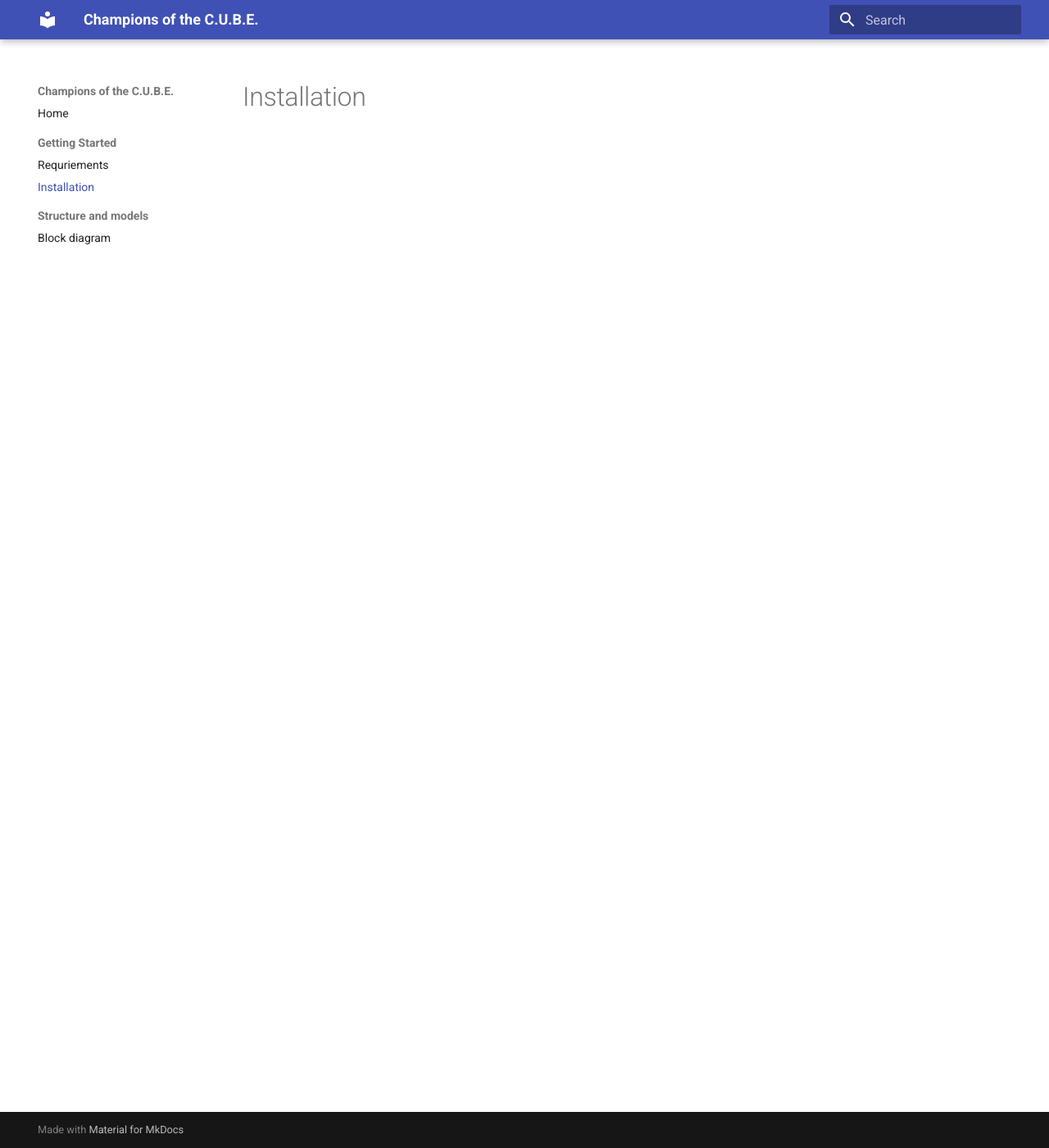
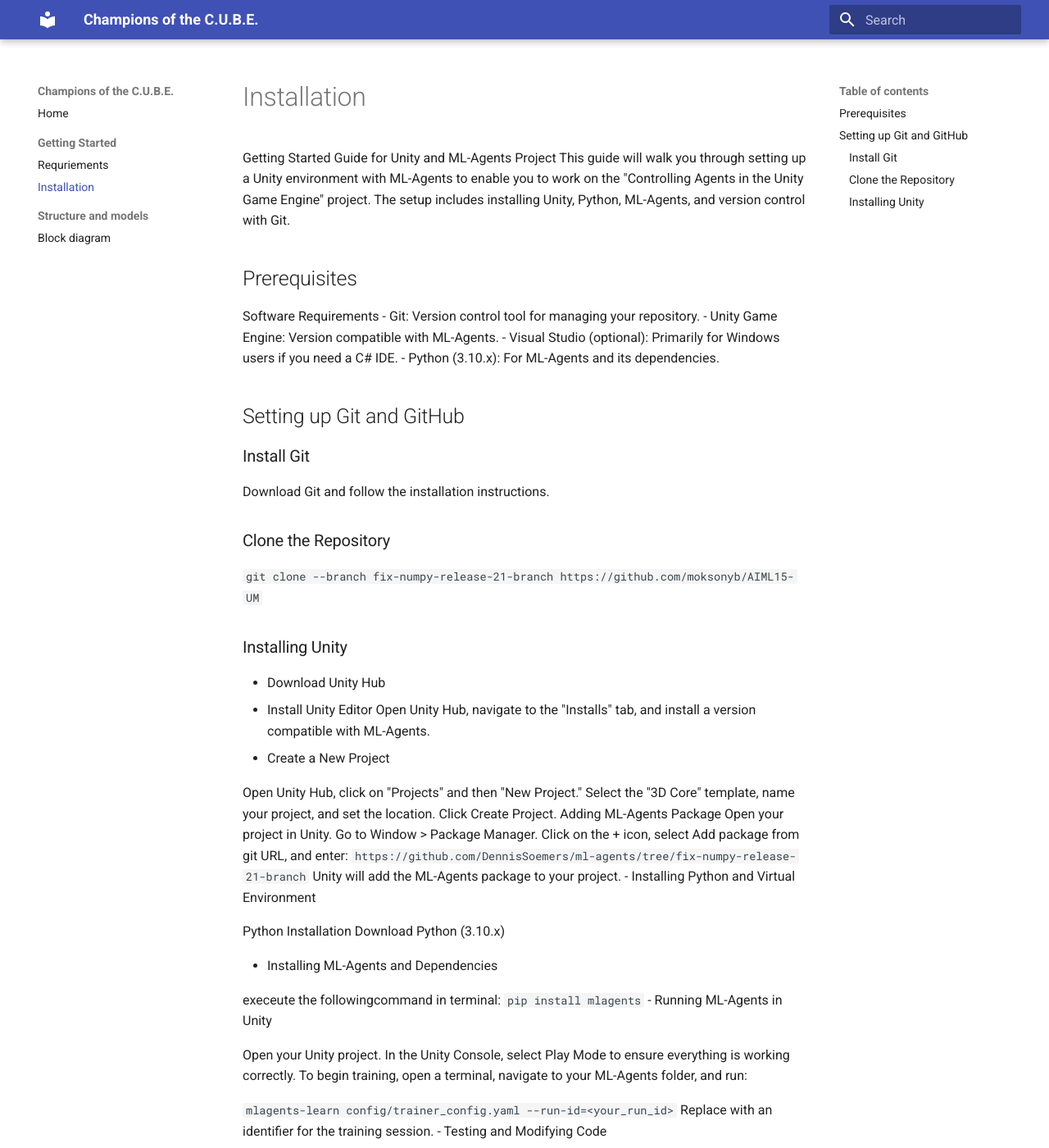
Before and after one commit to moksonyb/AIML15-UM, an MkDocs documentation site: the page built from docs/Getting started/Installation.md, in a window 1280 px wide and 1400 px high. Shown: the whole window at 82% size. Built offline with MkDocs 1.6.1 and Material for MkDocs 9.7.7, drawn with Linux system fonts in a browser that asks for light colours; some of the changed text lies outside the part shown.

Commit message:
Update Installation.md
First draft

```diff
--- a/docs/Getting started/Installation.md
+++ b/docs/Getting started/Installation.md
@@ -1 +1,57 @@
 # Installation
+Getting Started Guide for Unity and ML-Agents Project
+This guide will walk you through setting up a Unity environment with ML-Agents to enable you to work on the "Controlling Agents in the Unity Game Engine" project. The setup includes installing Unity, Python, ML-Agents, and version control with Git.
+
+## Prerequisites
+
+Software Requirements
+- Git: Version control tool for managing your repository.
+- Unity Game Engine: Version compatible with ML-Agents.
+- Visual Studio (optional): Primarily for Windows users if you need a C# IDE.
+- Python (3.10.x): For ML-Agents and its dependencies.
+## Setting up Git and GitHub
+
+### Install Git
+Download Git and follow the installation instructions.
+### Clone the Repository
+`git clone --branch fix-numpy-release-21-branch https://github.com/moksonyb/AIML15-UM`
+### Installing Unity
+- Download Unity Hub
+- Install Unity Editor
+Open Unity Hub, navigate to the "Installs" tab, and install a version compatible with ML-Agents.
+- Create a New Project
+
+  Open Unity Hub, click on "Projects" and then "New Project."
+Select the "3D Core" template, name your project, and set the location.
+Click Create Project.
+Adding ML-Agents Package
+Open your project in Unity.
+Go to Window > Package Manager.
+Click on the + icon, select Add package from git URL, and enter:
+`https://github.com/DennisSoemers/ml-agents/tree/fix-numpy-release-21-branch`
+Unity will add the ML-Agents package to your project.
+- Installing Python and Virtual Environment
+
+  Python Installation
+Download Python (3.10.x)
+
+- Installing ML-Agents and Dependencies
+
+  execeute the followingcommand in terminal:
+`pip install mlagents`
+- Running ML-Agents in Unity
+
+  Open your Unity project.
+In the Unity Console, select Play Mode to ensure everything is working correctly.
+To begin training, open a terminal, navigate to your ML-Agents folder, and run:
+
+  `mlagents-learn config/trainer_config.yaml --run-id=<your_run_id>`
+Replace <your_run_id> with an identifier for the training session.
+- Testing and Modifying Code
+
+  Modify the Unity scenes and ML-Agents scripts as needed to create custom behaviors.
+Document any changes in your GitHub repository for easy collaboration.
+-  Final Notes
+
+   Commit Regularly: Use git commit to keep track of changes.
+Push to GitHub: Keep your repository updated on GitHub with git push.
```
